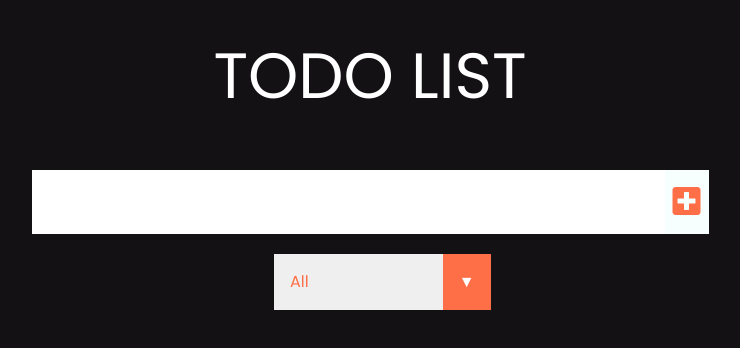
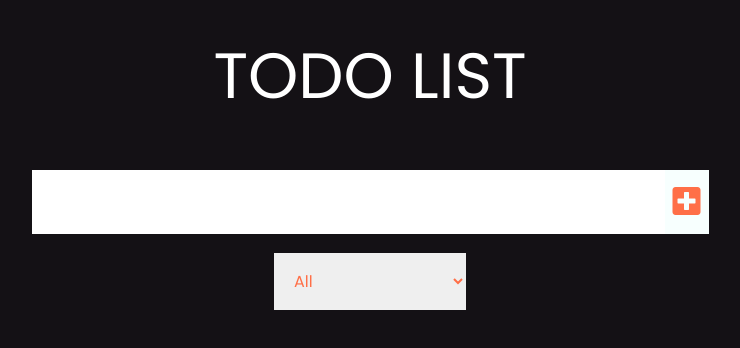
Before and after one commit to Mavril390/Todo-APP, a React (Create React App) app: page / in a window 1280 px wide. Shown: the top 348 px of the page, without its empty margins (270-1010 px from the left). Built offline with nearby package versions, Linux system fonts and the light colour scheme.

Commit message:
Se modifica el select

```diff
--- a/src/App.css
+++ b/src/App.css
@@ -74,6 +74,7 @@ ol, ul{
     align-items: center;
     transition: all 1s ease;
 }
+
 .filter-todo {
     padding: 1rem;
 }
@@ -115,47 +116,22 @@ ol, ul{
 }
 
 select {
-    -webkit-appearance: none;
-    -moz-appearance: none;
-    -ms-appearance: none;
-    appearance: none;
-    outline: 0;
-    box-shadow: none;
     border: 0 !important;
-    background-image: none;
-}
-
-.select {
-    display: flex;
-    justify-content: center;
-    text-align: center;
-    position: relative;
-    overflow: hidden;
-}
-
-select {
     color: #ff6f47;
     font-family: "Poppins", sans-serif;
     cursor: pointer;
     width: 12rem;
 }
 
-.select::after {
-    content: "\25BC";
-    position: absolute;
-    left: 60.74%;
-    padding: 1rem;
-    background: #ff6f47;
-    cursor: pointer;
-    pointer-events: none;
+.select{
+    display: flex;
+    justify-content: center;
+    align-items: center;
 }
 
 @media (max-width:480px){
     .todo-input, .todo-button{
         font-size: 1.5rem
-    }
-    .select::after{
-        left: 64.2%;
     }
     .todo{
         font-size: 1rem;
@@ -166,9 +142,6 @@ select {
     .todo-input, .todo-button{
         font-size: 1rem
     }
-    .select::after{
-        left: 62.8%;
-    }
     select{
         font-size: .9rem;
         width: 10rem;
```
